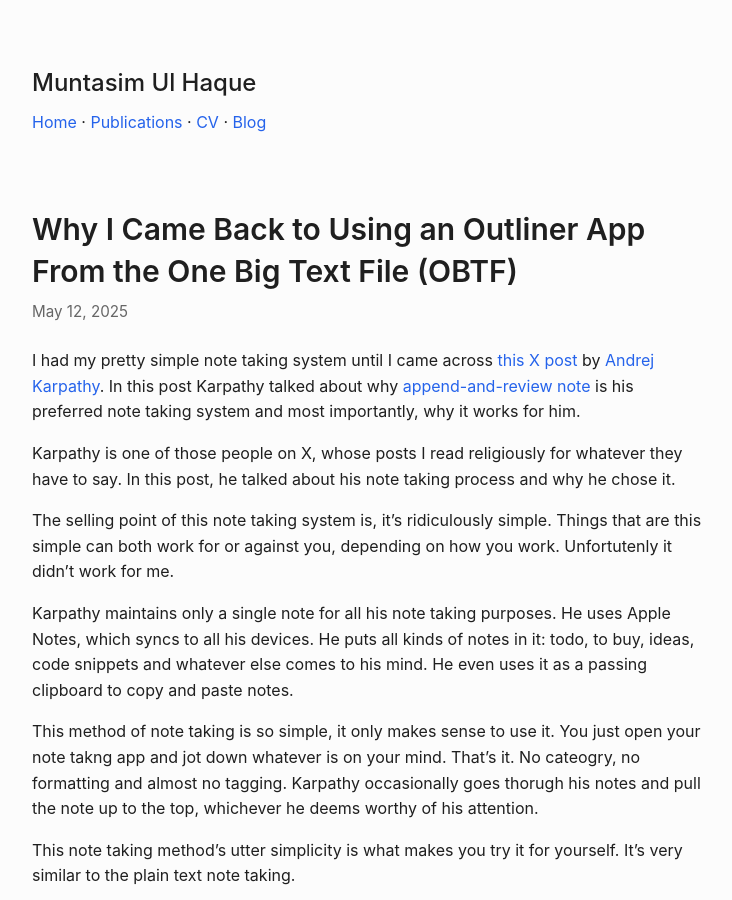
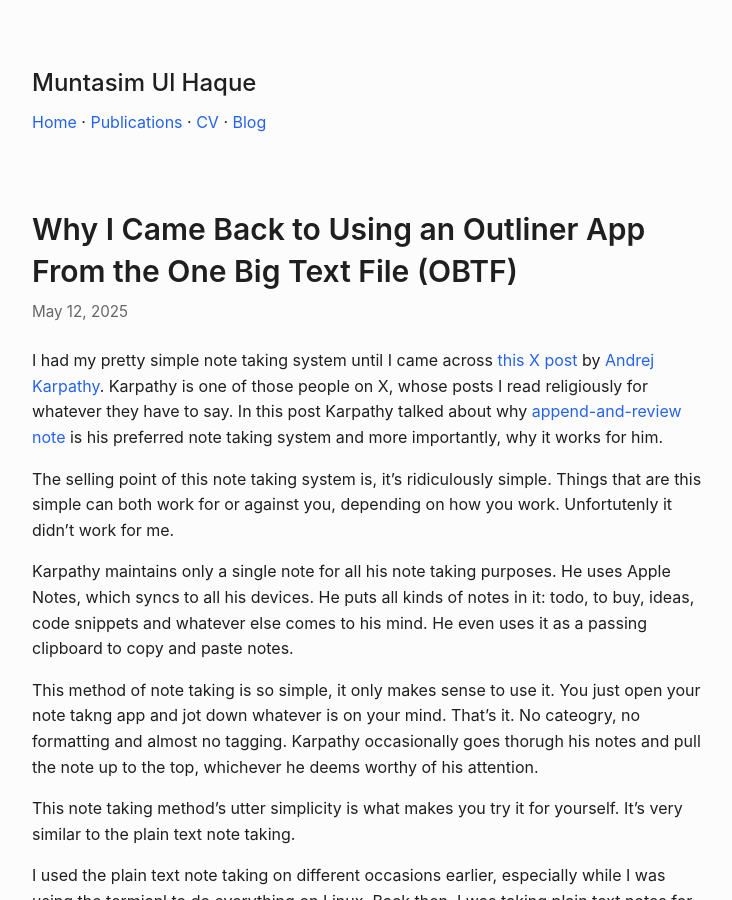
Before and after one commit to muntasimulhaque/muntasimulhaque.github.io, a Jekyll site: the page built from _posts/2025-05-12-cons-of-single-plaintext-file.md, in a window 1280 px wide and 900 px high. Shown: the whole window, without its empty margins (272-1004 px from the left). Built offline with Jekyll 4.4.1, drawn with Linux system fonts in a browser that asks for light colours.

Commit message:
Update 2025-05-12-cons-of-single-plaintext-file.md

```diff
--- a/_posts/2025-05-12-cons-of-single-plaintext-file.md
+++ b/_posts/2025-05-12-cons-of-single-plaintext-file.md
@@ -4,9 +4,7 @@
 date: 2025-05-12
 ---
 
-I had my pretty simple note taking system until I came across [this X post](https://x.com/karpathy/status/1902503836067229803){:target="_blank"} by [Andrej Karpathy](https://x.com/karpathy){:target="_blank"}. In this post Karpathy talked about why [append-and-review note](https://karpathy.bearblog.dev/the-append-and-review-note/){:target="_blank"} is his preferred note taking system and most importantly, why it works for him.
-
-Karpathy is one of those people on X, whose posts I read religiously for whatever they have to say. In this post, he talked about his note taking process and why he chose it.
+I had my pretty simple note taking system until I came across [this X post](https://x.com/karpathy/status/1902503836067229803){:target="_blank"} by [Andrej Karpathy](https://x.com/karpathy){:target="_blank"}. Karpathy is one of those people on X, whose posts I read religiously for whatever they have to say. In this post Karpathy talked about why [append-and-review note](https://karpathy.bearblog.dev/the-append-and-review-note/){:target="_blank"} is his preferred note taking system and more importantly, why it works for him.
 
 The selling point of this note taking system is, it's ridiculously simple. Things that are this simple can both work for or against you, depending on how you work. Unfortutenly it didn't work for me.
 
```
